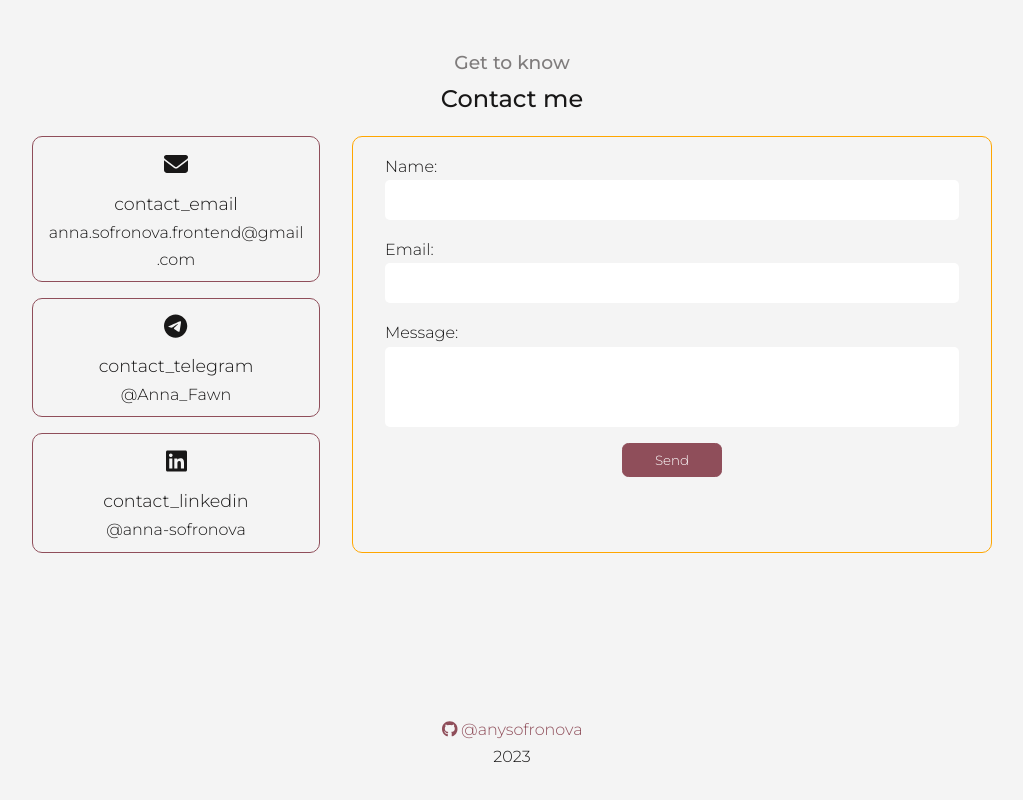
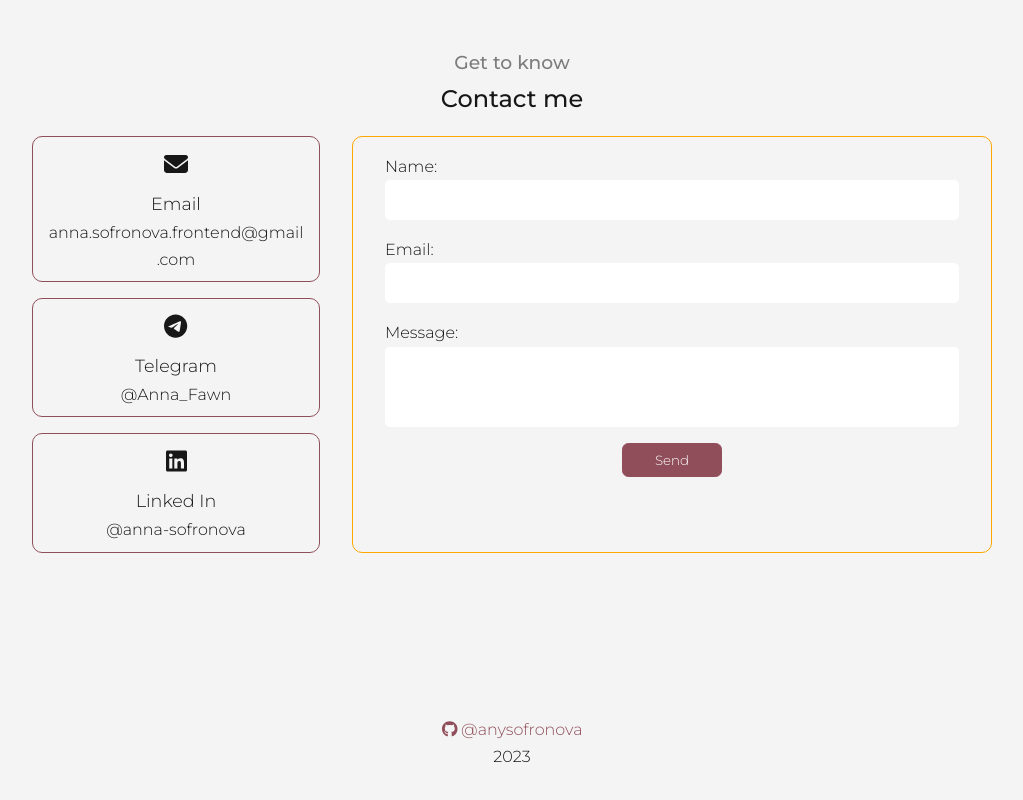
Before and after one commit to anysofronova/anna-sofronova, a React (Vite) app: page / in a window 1280 px wide. Shown: the part 5987-6787 px from the top of the page, without its empty margins (128-1151 px from the left). Built offline with nearby package versions, Linux system fonts and the light colour scheme.

Commit message:
fix: contact

```diff
--- a/src/components/Contact/index.tsx
+++ b/src/components/Contact/index.tsx
@@ -25,7 +25,7 @@ export const Contact = () => {
               <div className={styles.icon}>
                 <FontAwesomeIcon icon={faEnvelope} />
               </div>
-              <h4>{t("contact_email")}</h4>
+              <h4>Email</h4>
               <a href={CONTACT_LINKS.EMAIL} target="_blank" rel="noreferrer">
                 anna
                 <wbr />
@@ -42,7 +42,7 @@ export const Contact = () => {
               <div className={styles.icon}>
                 <FontAwesomeIcon icon={faTelegram} />
               </div>
-              <h4>{t("contact_telegram")}</h4>
+              <h4>Telegram</h4>
               <a href={CONTACT_LINKS.TELEGRAM} target="_blank" rel="noreferrer">
                 @Anna_Fawn
               </a>
@@ -51,7 +51,7 @@ export const Contact = () => {
               <div className={styles.icon}>
                 <FontAwesomeIcon icon={faLinkedin} />
               </div>
-              <h4>{t("contact_linkedin")}</h4>
+              <h4>Linked In</h4>
               <a href={CONTACT_LINKS.LINKEDIN} target="_blank" rel="noreferrer">
                 @anna-sofronova
               </a>
```
